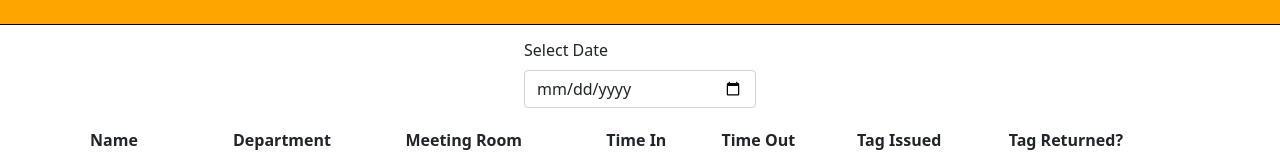
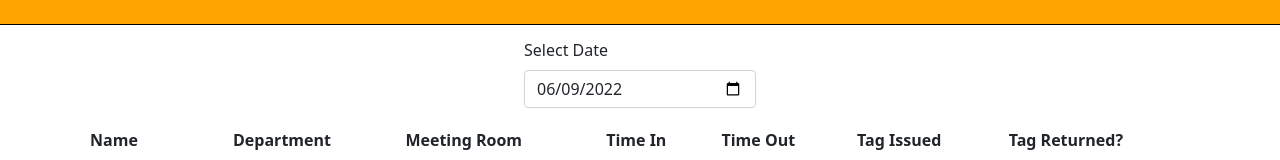
Before and after one commit to ajcastany/candidate1, a React (Create React App) app: page /admin in a window 1280 px wide. Shown: the part 133-293 px from the top of the page. Built offline with nearby package versions, Linux system fonts and the light colour scheme.

Commit message:
ADD: correctly formated placeholder for dates

```diff
--- a/src/AdminPanel/AdminPanel.tsx
+++ b/src/AdminPanel/AdminPanel.tsx
@@ -3,7 +3,7 @@ import { Button, Container, Form } from "react-bootstrap";
 import AdminPanelList from "./AdminPanelList";
 
 function AdminPanel() {
-    const [attendanceDay, setAttendanceDay] = useState(new Date().toISOString())
+    const [attendanceDay, setAttendanceDay] = useState(new Date().toISOString().substring(0,10))
     console.log("DATE: ", attendanceDay);
     return (
     <div>
@@ -14,10 +14,11 @@ function AdminPanel() {
             <Form.Group>
                 <Form.Label>Select Date</Form.Label>
                 <Form.Control type='date'
+                placeholder="aaa"
                 name='attendance-day'
-                placeholder="aaaaa"
+
                 value={attendanceDay}
-                onChange={(e) => setAttendanceDay(e.target.value)}/>
+                onChange={(e) => setAttendanceDay(e.target.value)} />
             </Form.Group>
 
 
```
